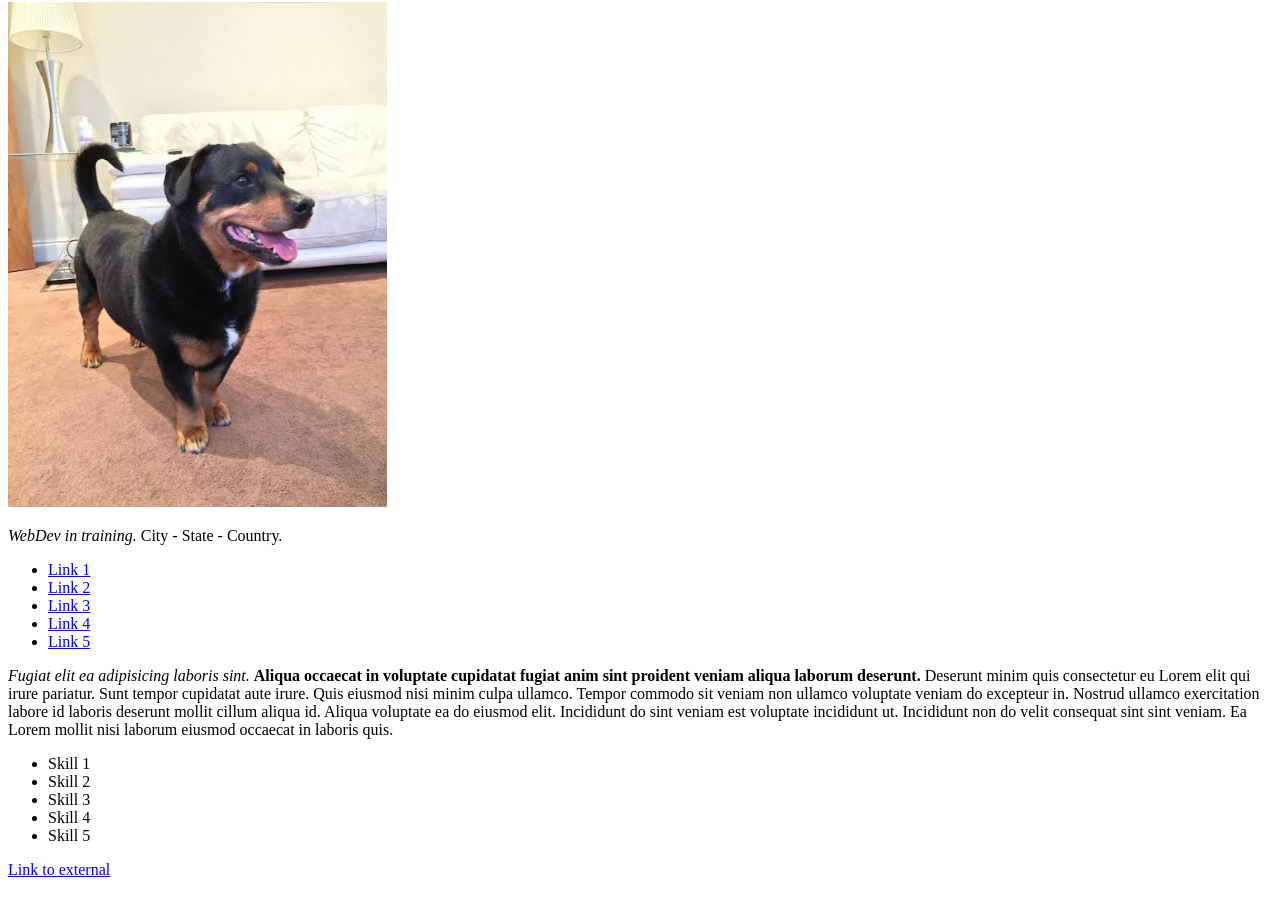
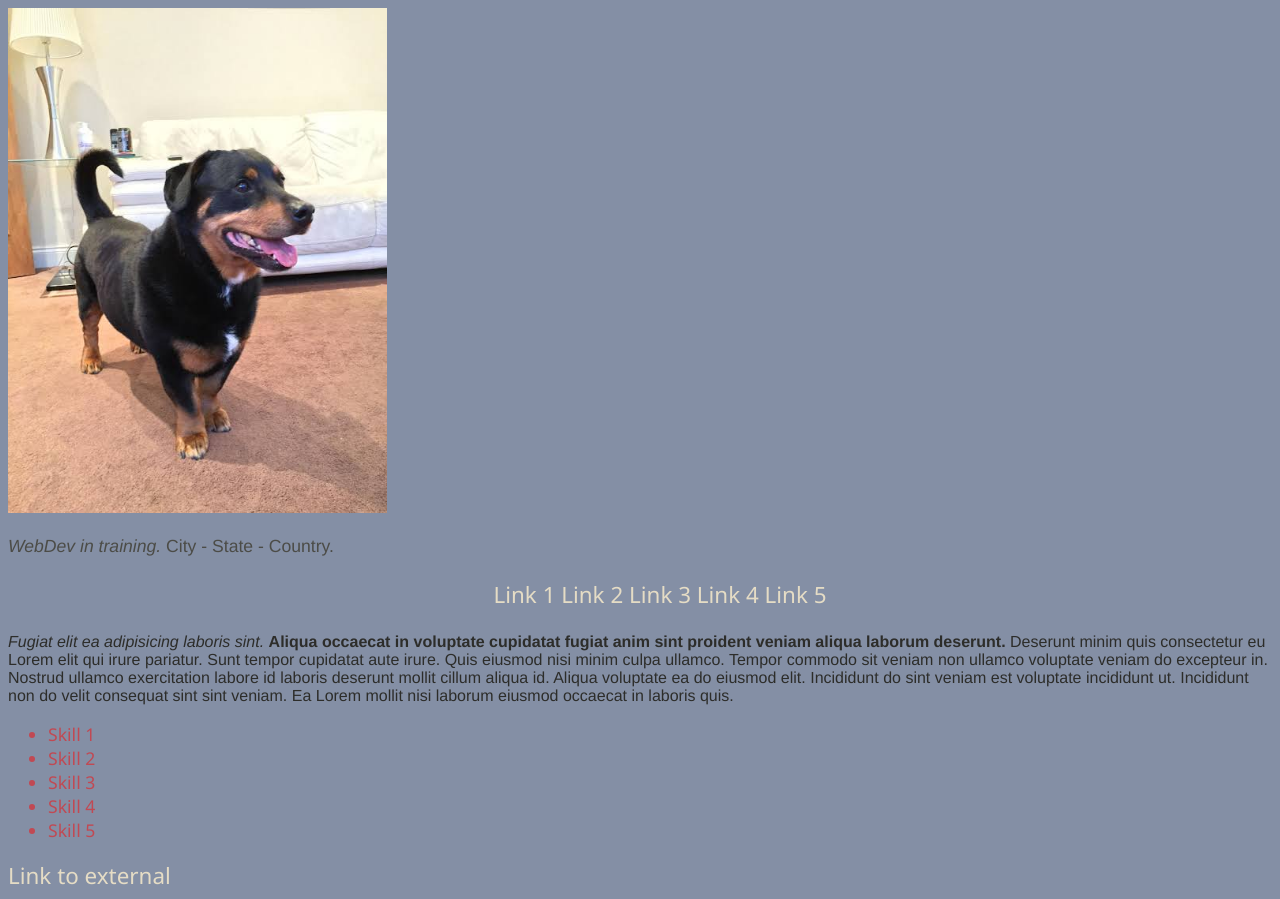
Before and after one commit to ja-coelho/ja-coelho.github.io, a plain HTML site: page index.html in a window 1280 px wide. Shown: the part 78-977 px from the top of the page. Drawn offline with Linux system fonts and the light colour scheme.

Commit message:
Portfolio skeleton - basic CSS styling

```diff
--- a/index.html
+++ b/index.html
@@ -21,20 +21,22 @@
     </div>
 
     <ul class="lists" id="list-index">
-        <li><a href="#titles-name" class="links" id="link-internal">Link 1</a></li>
-        <li><a href="#selfie" class="links" id="link-internal">Link 2</a></li>
-        <li><a href="#basic-info-about-me" class="links" id="link-internal">Link 3</a></li>
-        <li><a href="#list-index" class="links" id="link-internal">Link 4</a></li>
-        <li><a href="#list-skills" class="links" id="link-internal">Link 5</a></li>
+        <a href="#titles-name" class="links" id="link-internal">Link 1</a>
+        <a href="#selfie" class="links" id="link-internal">Link 2</a>
+        <a href="#basic-info-about-me" class="links" id="link-internal">Link 3</a>
+        <a href="#list-index" class="links" id="link-internal">Link 4</a>
+        <a href="#list-skills" class="links" id="link-internal">Link 5</a>
     </ul>
 
-    <p>
-        <em>Fugiat elit ea adipisicing laboris sint.</em> <strong>Aliqua occaecat in voluptate cupidatat fugiat anim sint proident veniam aliqua laborum deserunt.</strong> Deserunt minim quis consectetur eu Lorem elit qui irure pariatur. Sunt tempor cupidatat aute irure. Quis eiusmod nisi minim culpa ullamco.
+    <div class="main-text">
+        <p>
+            <em>Fugiat elit ea adipisicing laboris sint.</em> <strong>Aliqua occaecat in voluptate cupidatat fugiat anim sint proident veniam aliqua laborum deserunt.</strong> Deserunt minim quis consectetur eu Lorem elit qui irure pariatur. Sunt tempor cupidatat aute irure. Quis eiusmod nisi minim culpa ullamco.
 
-        Tempor commodo sit veniam non ullamco voluptate veniam do excepteur in. Nostrud ullamco exercitation labore id laboris deserunt mollit cillum aliqua id. Aliqua voluptate ea do eiusmod elit.
+            Tempor commodo sit veniam non ullamco voluptate veniam do excepteur in. Nostrud ullamco exercitation labore id laboris deserunt mollit cillum aliqua id. Aliqua voluptate ea do eiusmod elit.
 
-        Incididunt do sint veniam est voluptate incididunt ut. Incididunt non do velit consequat sint sint veniam. Ea Lorem mollit nisi laborum eiusmod occaecat in laboris quis.
-    </p>
+            Incididunt do sint veniam est voluptate incididunt ut. Incididunt non do velit consequat sint sint veniam. Ea Lorem mollit nisi laborum eiusmod occaecat in laboris quis.
+        </p>
+    </div>
 
     <ul class="lists" id="list-skills">
         <li>Skill 1</li>
--- a/styles.css
+++ b/styles.css
@@ -1,5 +1,17 @@
+/* --jet: #2d2d2aff;
+--davys-grey: #4c4c47ff;
+--cool-grey: #848fa5ff;
+--bittersweet-shimmer: #c14953ff;
+--bone: #e5dcc5ff; */
+
+body{
+    font-family: 'Segoe UI', sans-serif;
+    background-color: #848fa5ff;
+    color: #2d2d2aff;
+}
+
 .titles{
-
+    font-family: Georgia, serif;
 }
 
 .pictures{
@@ -7,7 +19,7 @@
 }
 
 .main-text{
-
+    font-family: Helvetica, Arial;
 }
 
 .lists{
@@ -27,19 +39,24 @@
 }
 
 #list-index{
-
+    font-size: 1.4em;
+    text-align: center;
+    text-decoration: none;
 }
 
 #basic-info-about-me{
-
+    font-size: 1.1em;
+    color: #4c4c47ff;
 }
 
 #list-skills{
-
+    font-size: 1.1em;
+    color: #c14953ff;
 }
 
 #link-internal{
-
+    text-decoration: none;
+    color: #e5dcc5ff;
 }
 
 #link-selfie{
@@ -47,5 +64,7 @@
 }
 
 #link-external{
-
+    color: #e5dcc5ff;
+    text-decoration: none;
+    font-size: 1.4em;
 }
```
